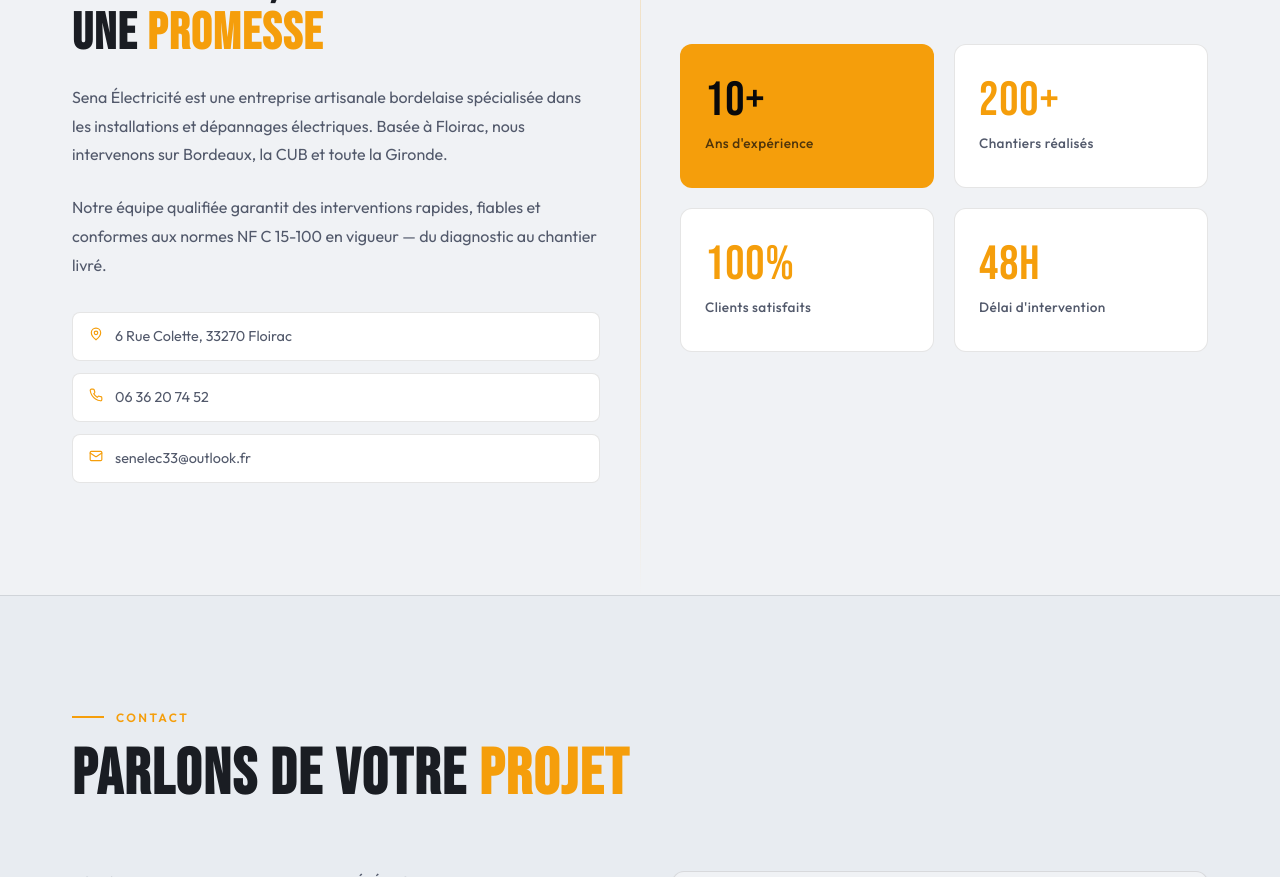
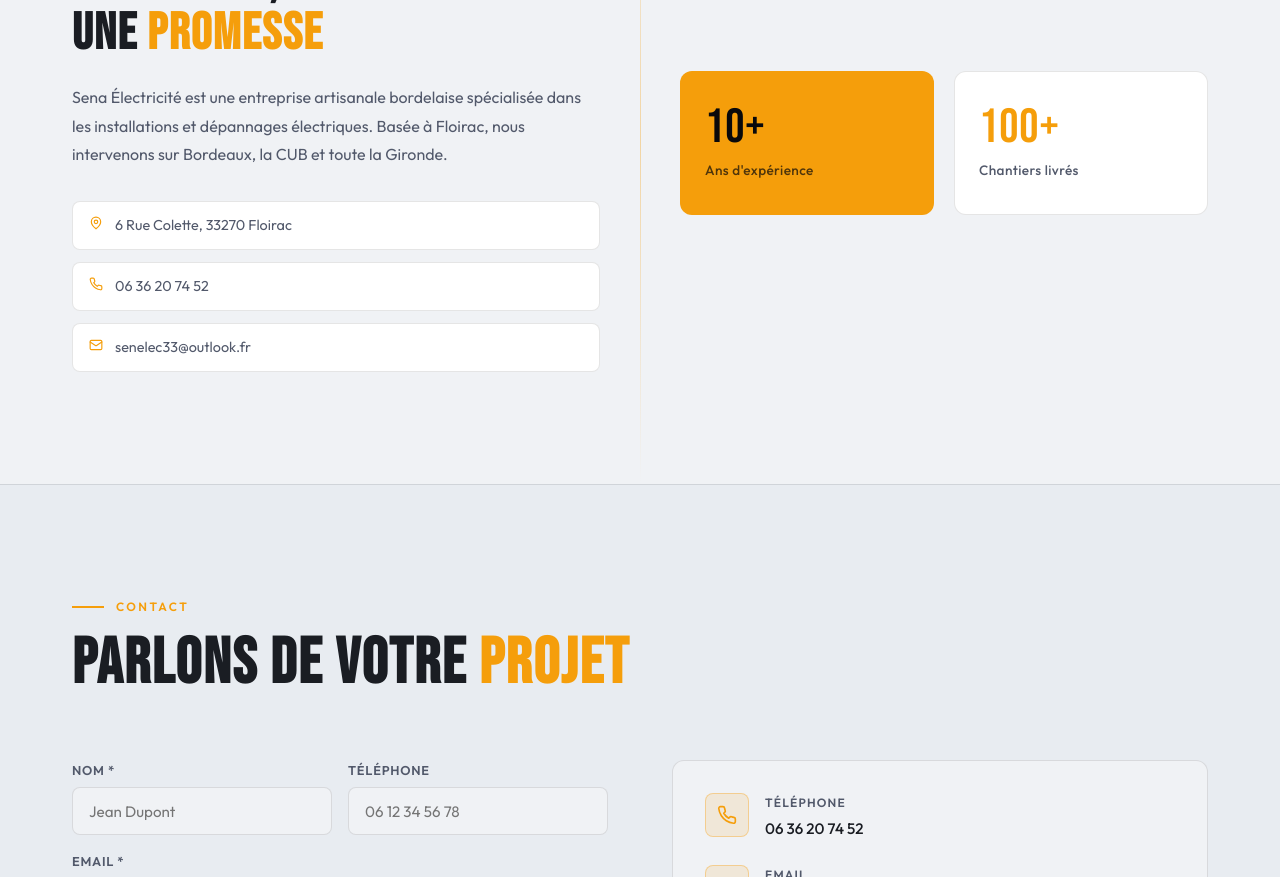
Before and after one commit to Gaabriiell9/senaelec, a React (Vite) app: page / in a window 1280 px wide. Shown: the part 2860-3737 px from the top of the page. Built offline with nearby package versions, Linux system fonts and the light colour scheme.

Commit message:
fix: about - suppression paragraphe + stats simplifiées

```diff
--- a/src/components/About.jsx
+++ b/src/components/About.jsx
@@ -2,10 +2,8 @@ import { MapPin, Phone, Mail } from 'lucide-react';
 import { useReveal } from '../hooks/useReveal';
 
 const stats = [
-  { number: '10+', label: 'Ans d\'expérience' },
-  { number: '200+', label: 'Chantiers réalisés' },
-  { number: '100%', label: 'Clients satisfaits' },
-  { number: '48h', label: 'Délai d\'intervention' },
+  { number: '10+',  label: 'Ans d\'expérience' },
+  { number: '100+', label: 'Chantiers livrés' },
 ];
 
 export default function About() {
@@ -54,11 +52,6 @@ export default function About() {
               installations et dépannages électriques. Basée à Floirac, nous intervenons
               sur Bordeaux, la CUB et toute la Gironde.
             </p>
-            <p style={{ color: 'var(--muted)', lineHeight: 1.8, fontSize: '1rem' }}>
-              Notre équipe qualifiée garantit des interventions rapides, fiables et
-              conformes aux normes NF C 15-100 en vigueur — du diagnostic au chantier livré.
-            </p>
-
             {/* Info pills */}
             <div style={{ marginTop: '2rem', display: 'flex', flexDirection: 'column', gap: '0.75rem' }}>
               {[
```
